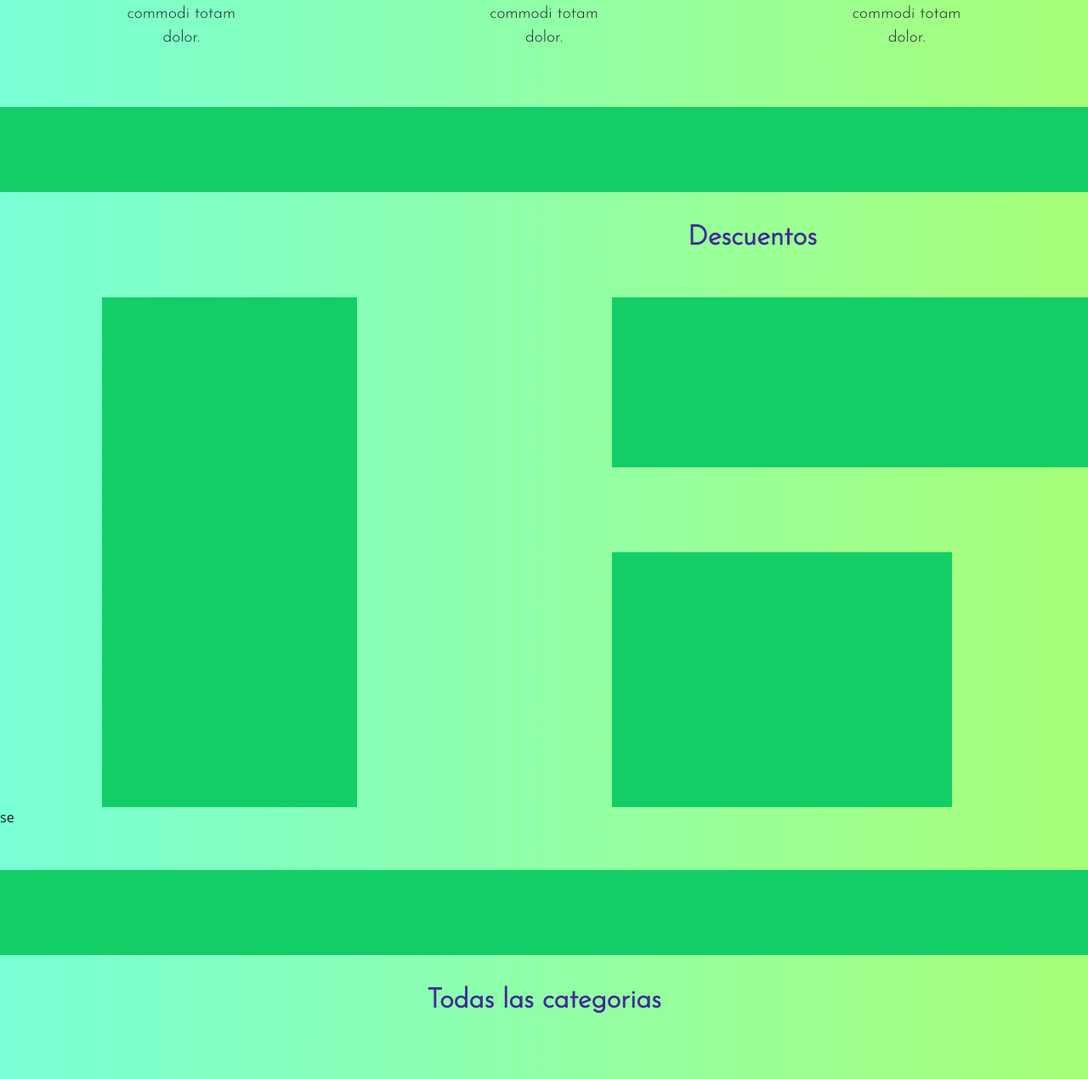
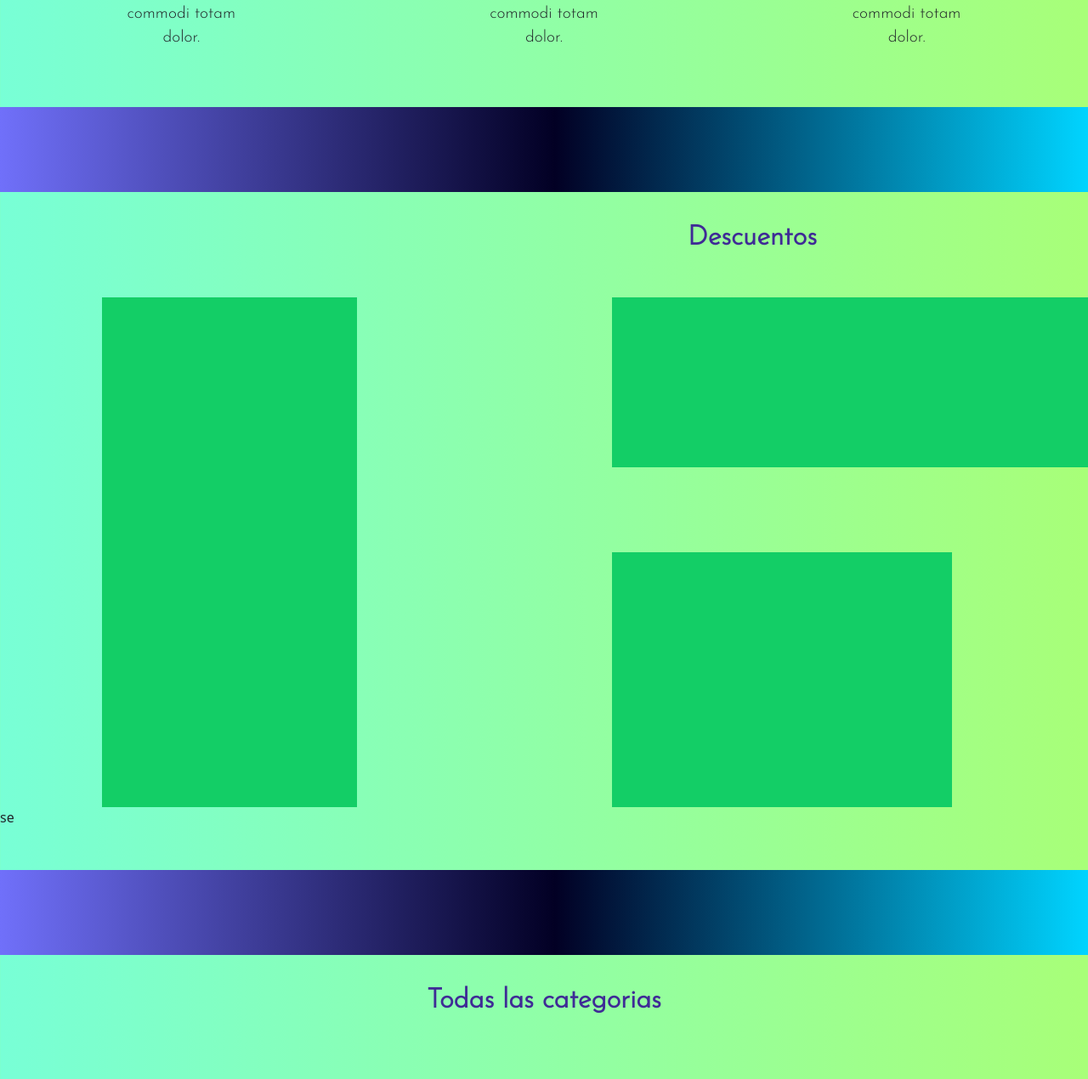
Before and after one commit to LeonelNachar/proyecto_tienda, a plain HTML site: page index.html in a window 1280 px wide. Shown: the part 2080-3350 px from the top of the page at 85% size. Drawn offline with nearby package versions, Linux system fonts and the light colour scheme; files whose address does not match are found by name.

Commit message:
modificacion banner

```diff
--- a/estilos/style.css
+++ b/estilos/style.css
@@ -201,7 +201,8 @@ body{
 }
 
 .banner{
-    background-color: rgb(19, 206, 102);
+    background: rgb(112,112,250);
+    background: linear-gradient(90deg, rgba(112,112,250,1) 0%, rgba(2,0,36,1) 51%, rgba(0,212,255,1) 100%);
     width: 100%;
     height: 100px;
     margin-top: 50px;
@@ -268,7 +269,8 @@ body{
 }
 
 .banner__dos{
-    background-color: rgb(19, 206, 102);
+    background: rgb(112,112,250);
+    background: linear-gradient(90deg, rgba(112,112,250,1) 0%, rgba(2,0,36,1) 51%, rgba(0,212,255,1) 100%);
     width: 100%;
     height: 100px;
     margin-top: 50px;
```
